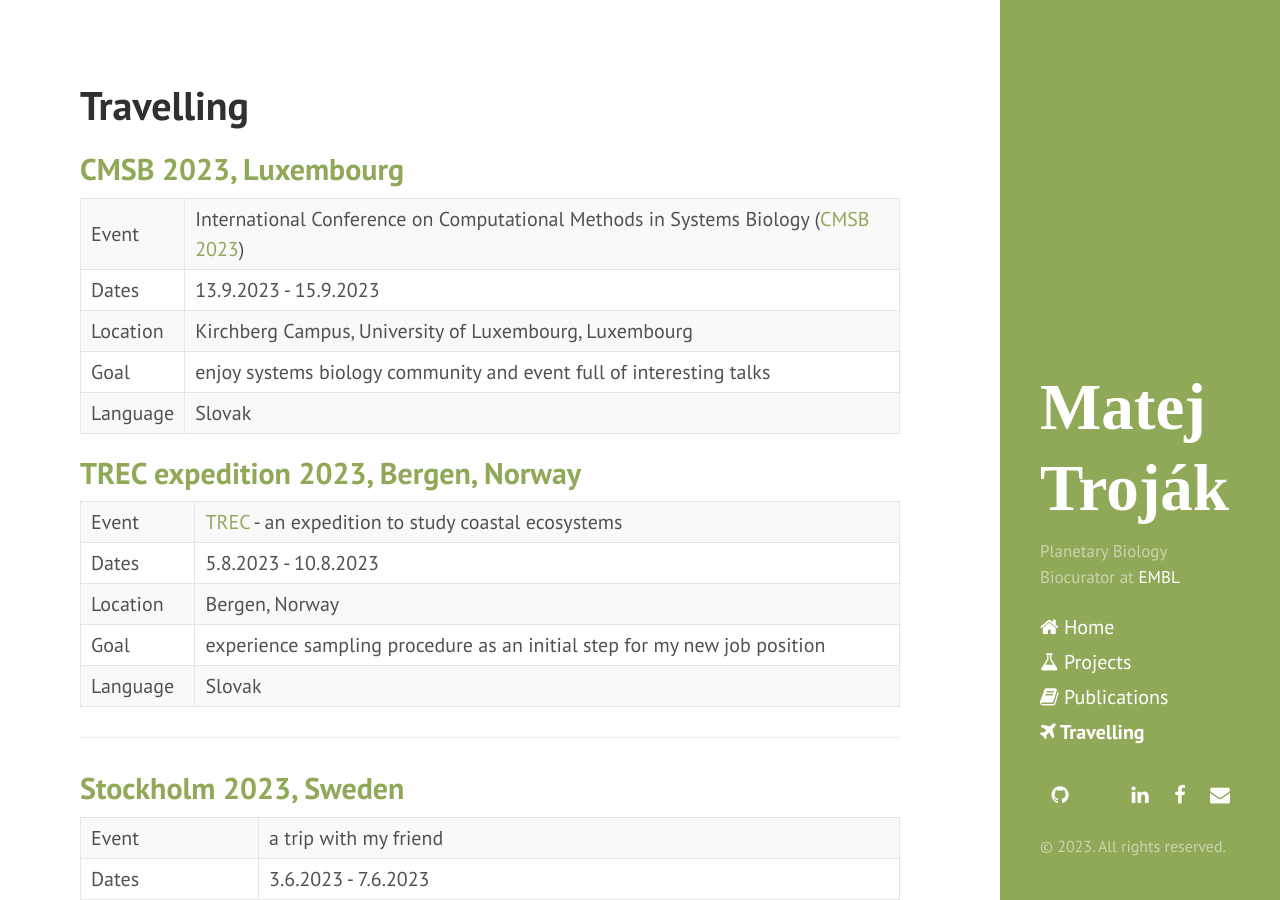
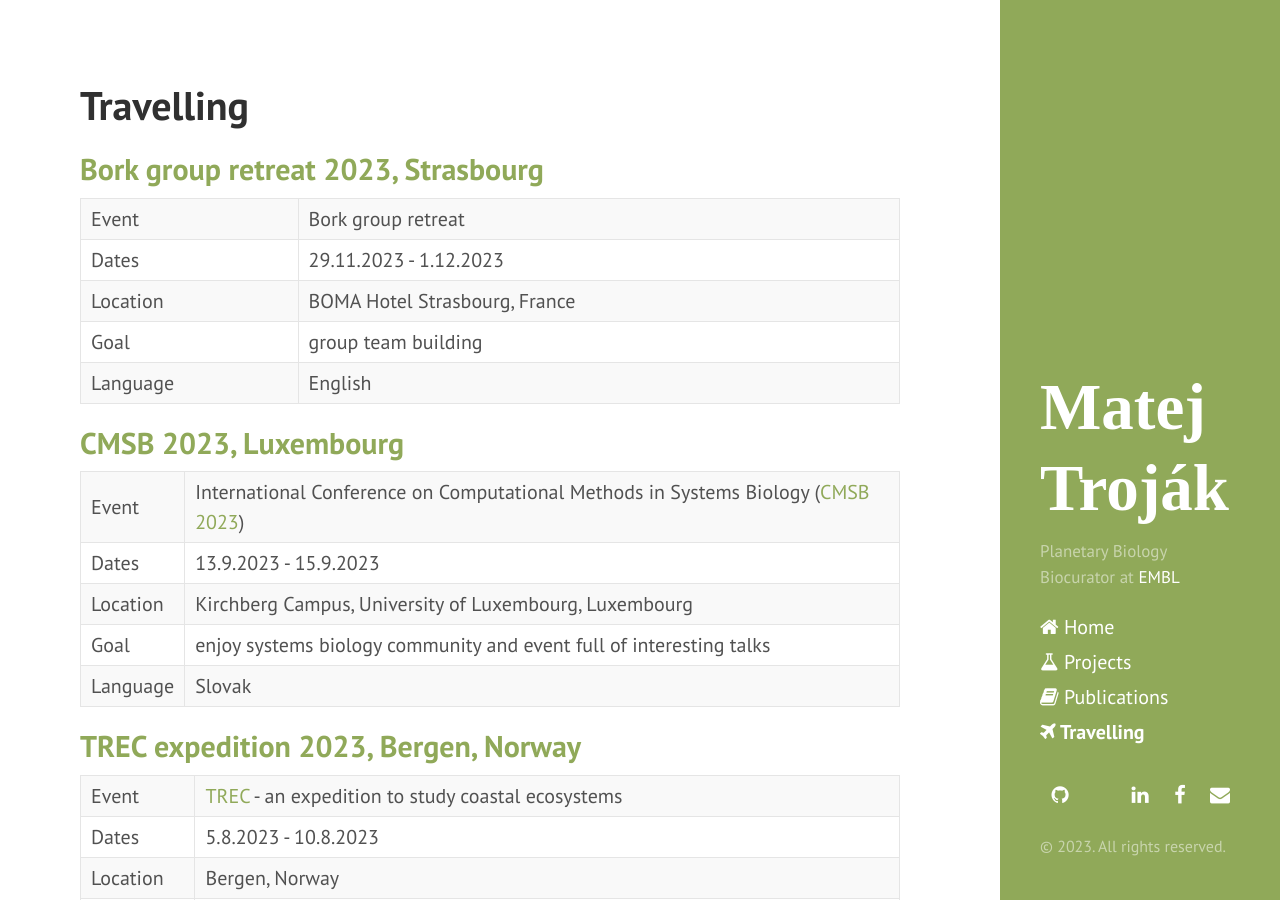
Before and after one commit to xtrojak/xtrojak.github.io, a Jekyll site: the page built from travelling.md, in a window 1280 px wide and 900 px high. Built offline with Jekyll 4.4.1, drawn with Linux system fonts in a browser that asks for light colours; some web fonts are replaced; a style sheet for code colours, icons or effects is not loaded.

Commit message:
Added Strasbourg retreat

```diff
--- a/travelling.md
+++ b/travelling.md
@@ -2,6 +2,14 @@
 layout: page
 title: Travelling
 ---
+
+## <a href="/travelling/strasbourg-france-2023">Bork group retreat 2023, Strasbourg</a>
+
+| Event | Bork group retreat                                                                                                      |
+| Dates | 29.11.2023 - 1.12.2023                                                                                                  |
+| Location | BOMA Hotel Strasbourg, France                                                                                        |
+| Goal | group team building                                                                                                      |
+| Language | English |
 
 ## <a href="/travelling/luxembourg-2023">CMSB 2023, Luxembourg</a>
 
```
Also changed, not shown: _posts/2023-11-29-strasbourg.md (added, +15 -0 lines).
